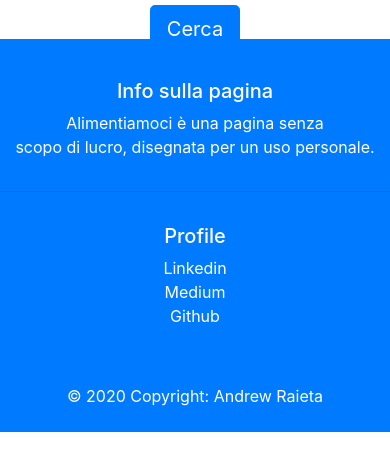
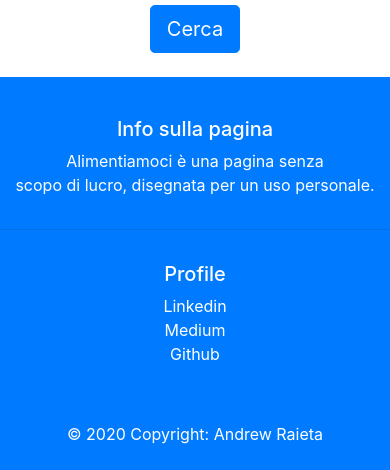
Before and after one commit to alimentiamoci/alimentiamoci.github.io, a plain HTML site: page index.html in a window 390 px wide. Shown: the part 412-882 px from the top of the page. Before the commit the page ends 844 px from the top, so only its background shows below. Drawn offline with nearby package versions, Linux system fonts and the light colour scheme.

Commit message:
made site more responsive

```diff
--- a/index.html
+++ b/index.html
@@ -63,7 +63,7 @@
 
 
 
-<footer class="fixed-bottom page-footer font-small footer-dark pt-4 bg-primary text-white">
+<footer class="fixed-static-bottom page-footer font-small footer-dark pt-4 bg-primary text-white">
 
 
     <div class="container-fluid text-center text-md-center">
```
